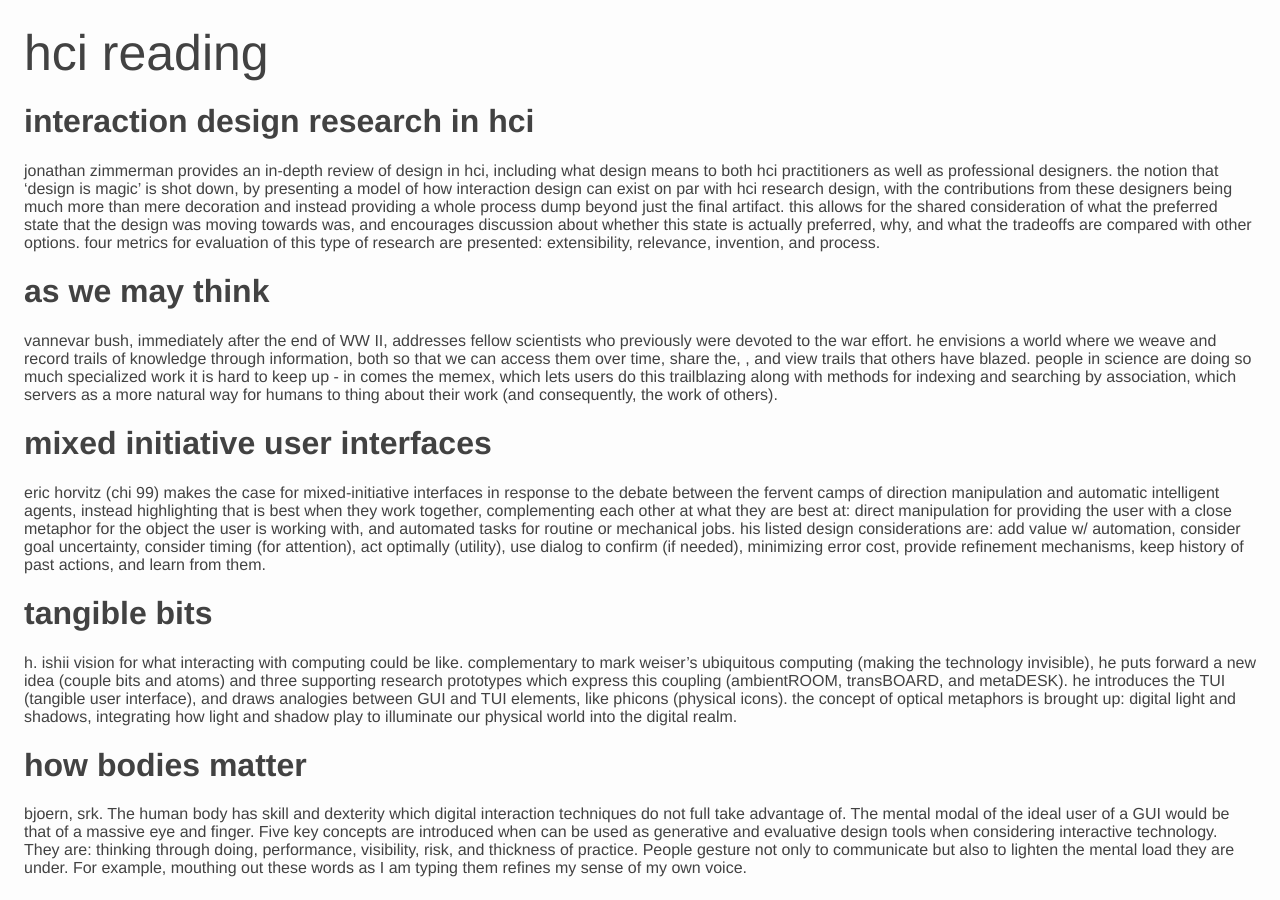
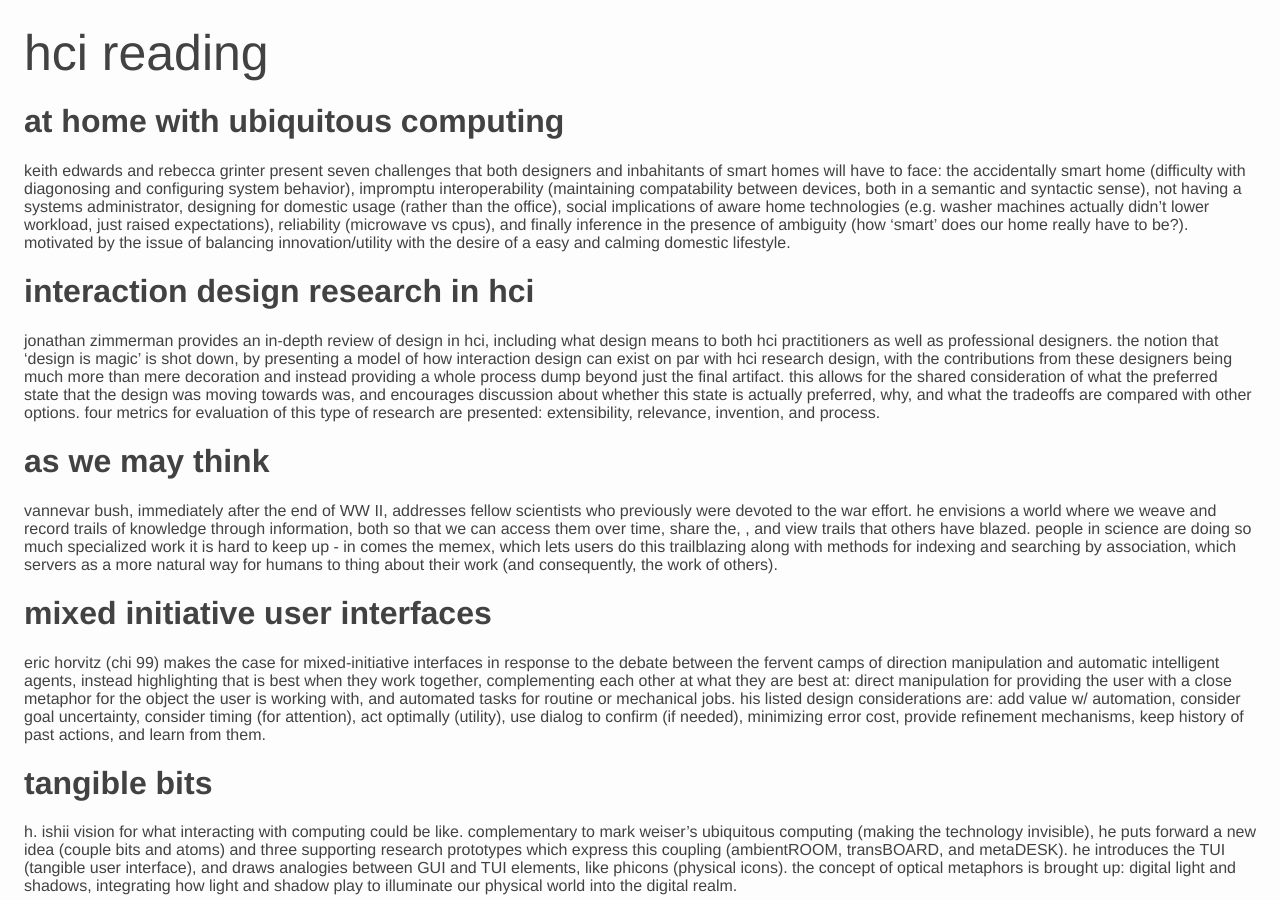
Before and after one commit to jeremywrnr/hci-prelims, a Jekyll site: the page built from notes.md, in a window 1280 px wide and 900 px high. Built offline with Jekyll 4.4.1, drawn with Linux system fonts in a browser that asks for light colours; our own code applies the rules of GitHub Pages for plain Markdown files.

Commit message:
notes for keith edwards at home with ubiqcomp challenges

```diff
--- a/notes.md
+++ b/notes.md
@@ -1,5 +1,19 @@
 ---
 ---
+
+# at home with ubiquitous computing
+
+keith edwards and rebecca grinter present seven challenges that both designers
+and inbahitants of smart homes will have to face: the accidentally smart home
+(difficulty with diagonosing and configuring system behavior), impromptu
+interoperability (maintaining compatability between devices, both in a semantic
+and syntactic sense), not having a systems administrator, designing for
+domestic usage (rather than the office), social implications of aware home
+technologies (e.g. washer machines actually didn't lower workload, just raised
+expectations), reliability (microwave vs cpus), and finally inference in the
+presence of ambiguity (how 'smart' does our home really have to be?). motivated
+by the issue of balancing innovation/utility with the desire of a easy and
+calming domestic lifestyle.
 
 # interaction design research in hci
 
```
